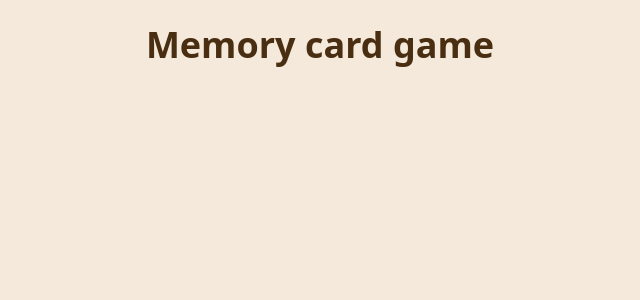
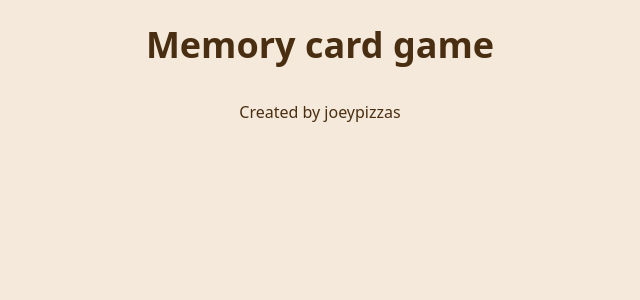
Before and after one commit to joeypizzas/memory-card, a React (Vite) app: page / in a window 1280 px wide. Shown: the top 300 px of the page, without its empty margins (320-960 px from the left). Built offline with nearby package versions, Linux system fonts and the light colour scheme.

Commit message:
Added, styled, and invoked footer component

```diff
--- a/src/App.jsx
+++ b/src/App.jsx
@@ -1,10 +1,12 @@
 import "./App.css";
 import { Header } from "./components/Header/Header.jsx";
+import { Footer } from "./components/Footer/Footer.jsx";
 
 function App() {
   return (
     <div className="app">
       <Header></Header>
+      <Footer></Footer>
     </div>
   );
 }
--- a/src/components/Footer/Footer.css
+++ b/src/components/Footer/Footer.css
@@ -1 +1,27 @@
 /* Footer component style */
+
+.footer {
+  display: flex;
+  justify-content: center;
+  align-items: center;
+  padding: 0.75rem;
+}
+
+.footer-text {
+  color: var(--color-crust);
+}
+
+a {
+  text-decoration: none;
+  color: var(--color-crust);
+}
+
+a:hover {
+  color: var(--color-tomato);
+}
+
+@media (max-width: 768px) {
+  .footer {
+    width: 100%;
+  }
+}
--- a/src/components/Footer/Footer.jsx
+++ b/src/components/Footer/Footer.jsx
@@ -2,4 +2,19 @@
 
 import "./Footer.css";
 
-export function Footer() {}
+export function Footer() {
+  return (
+    <div className="footer">
+      <div className="footer-text">
+        Created by{" "}
+        <a
+          href="https://github.com/joeypizzas"
+          target="_blank"
+          rel="noopener noreferrer"
+        >
+          joeypizzas
+        </a>
+      </div>
+    </div>
+  );
+}
```
